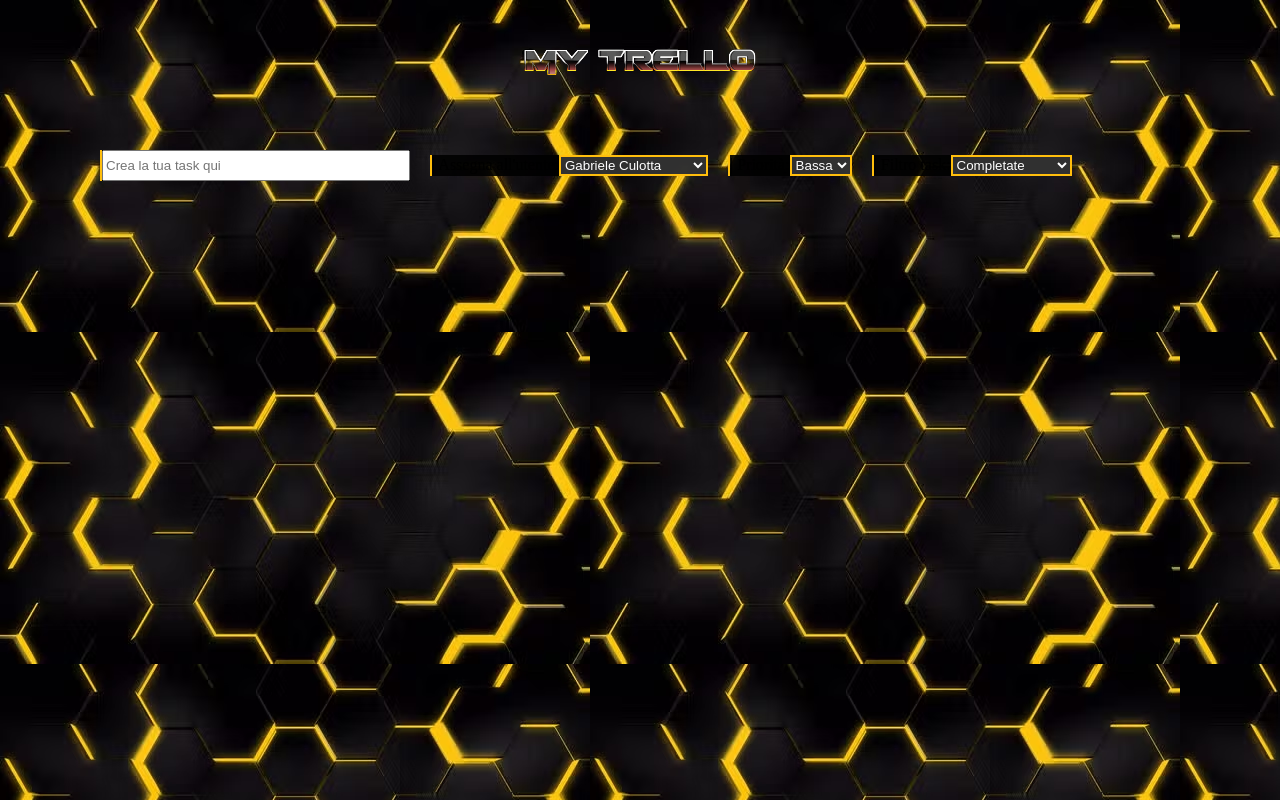
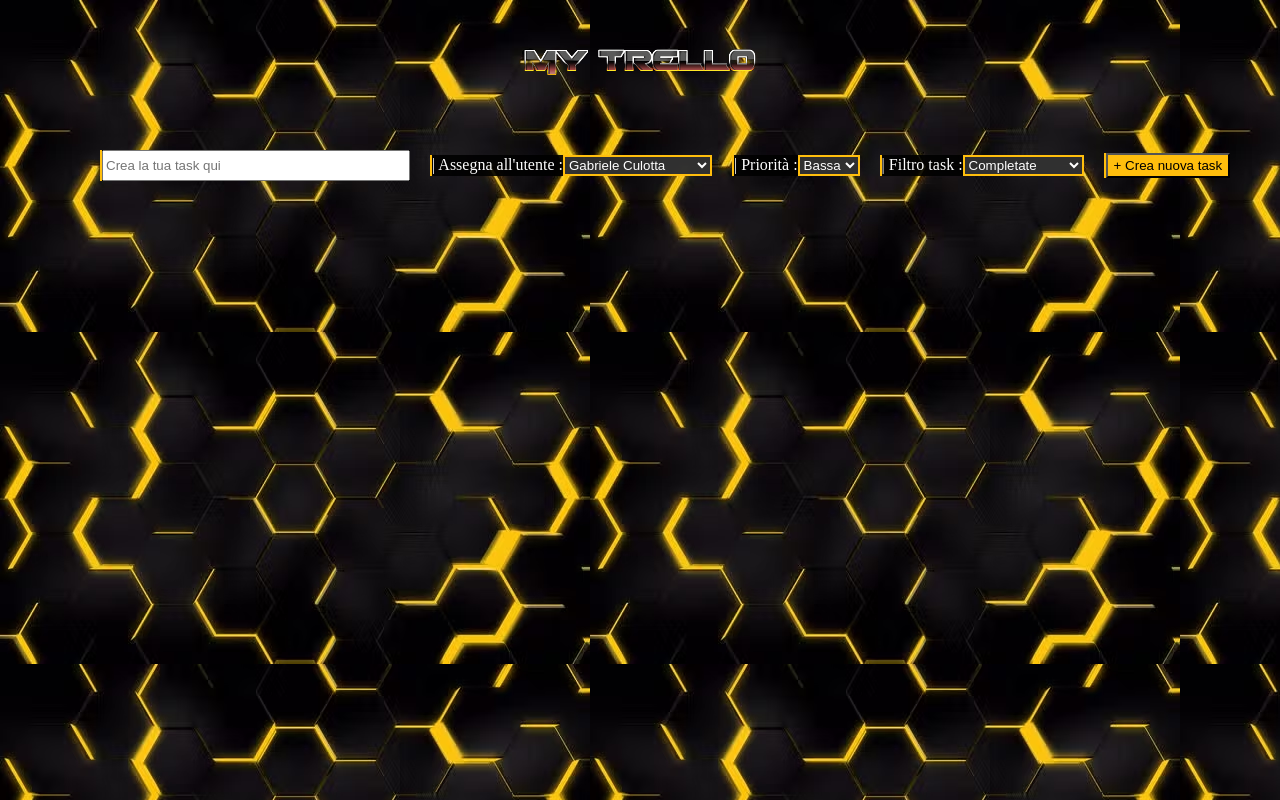
Before and after one commit to giovannidigregorio-bitrocketdev/MyTrello, a React (Create React App) app: page / in a window 1280 px wide. Built offline with nearby package versions, Linux system fonts and the light colour scheme.

Commit message:
feat(component): CrateTaskButton creation and positioning

```diff
--- a/src/components/GeneralHeader/Header/Navbar/AssignTo/AssignTo.css
+++ b/src/components/GeneralHeader/Header/Navbar/AssignTo/AssignTo.css
@@ -1,5 +1,4 @@
 .Navbar-li {
-  margin-left: 20px;
   border-left: 2px solid rgb(255, 190, 13);
   background: rgba(0, 0, 0, 0.9);
 }
--- a/src/components/GeneralHeader/Header/Navbar/AssignTo/AssignTo.jsx
+++ b/src/components/GeneralHeader/Header/Navbar/AssignTo/AssignTo.jsx
@@ -4,7 +4,7 @@ import "./AssignTo.css";
 export const AssignTo = () => {
   return (
     <li class="Navbar-li">
-      <label for="assegnazione">| Assegna all'utente:</label>
+      <label for="assegnazione">| Assegna all'utente :</label>
 
       <select name="assegnazione" class="assegnazione">
         <option value="Gabriele">Gabriele Culotta</option>
--- /dev/null
+++ b/src/components/GeneralHeader/Header/Navbar/CreateTaskButton/TaskButton.css
@@ -0,0 +1,10 @@
+.Navbar-li {
+  margin-left: 20px;
+  border-left: 2px solid rgb(255, 190, 13);
+  background: rgba(0, 0, 0, 0.9);
+}
+.button-task {
+  height: 25px;
+  color: black;
+  background-color: rgb(255, 190, 13);
+}
--- /dev/null
+++ b/src/components/GeneralHeader/Header/Navbar/CreateTaskButton/TaskButton.jsx
@@ -0,0 +1,10 @@
+import React from "react";
+import "./TaskButton.css";
+
+export const TaskButton = () => {
+  return (
+    <li class="Navbar-li">
+      <button class="button-task">+ Crea nuova task</button>
+    </li>
+  );
+};
--- a/src/components/GeneralHeader/Header/Navbar/Filter/Filter.jsx
+++ b/src/components/GeneralHeader/Header/Navbar/Filter/Filter.jsx
@@ -4,7 +4,7 @@ import "./Filter.css";
 export const Filter = () => {
   return (
     <li class="Navbar-li">
-      <label for="filter">| Filtro task:</label>
+      <label for="filter">| Filtro task :</label>
 
       <select name="filter" class="filter">
         <option value="Completed">Completate</option>
--- a/src/components/GeneralHeader/Header/Navbar/Navbar.css
+++ b/src/components/GeneralHeader/Header/Navbar/Navbar.css
@@ -1,4 +1,4 @@
-.Navbar {
+.navbar {
   margin: 0;
   display: flex;
   justify-content: space-between;
--- a/src/components/GeneralHeader/Header/Navbar/Navbar.jsx
+++ b/src/components/GeneralHeader/Header/Navbar/Navbar.jsx
@@ -4,6 +4,7 @@ import { InputTask } from "./InputTask/InputTask";
 import "./Navbar.css";
 import { Priority } from "./Priority/Priority";
 import { Filter } from "./Filter/Filter";
+import { TaskButton } from "./CreateTaskButton/TaskButton";
 
 export const Navbar = () => {
   return (
@@ -13,6 +14,7 @@ export const Navbar = () => {
         <AssignTo />
         <Priority />
         <Filter />
+        <TaskButton />
       </ul>
     </div>
   );
--- a/src/components/GeneralHeader/Header/Navbar/Priority/Priority.jsx
+++ b/src/components/GeneralHeader/Header/Navbar/Priority/Priority.jsx
@@ -4,7 +4,7 @@ import React from "react";
 export const Priority = () => {
   return (
     <li class="Navbar-li">
-      <label for="priority">| Priorità:</label>
+      <label for="priority">| Priorità :</label>
 
       <select name="priority" class="priority">
         <option value="Low">Bassa</option>
```
